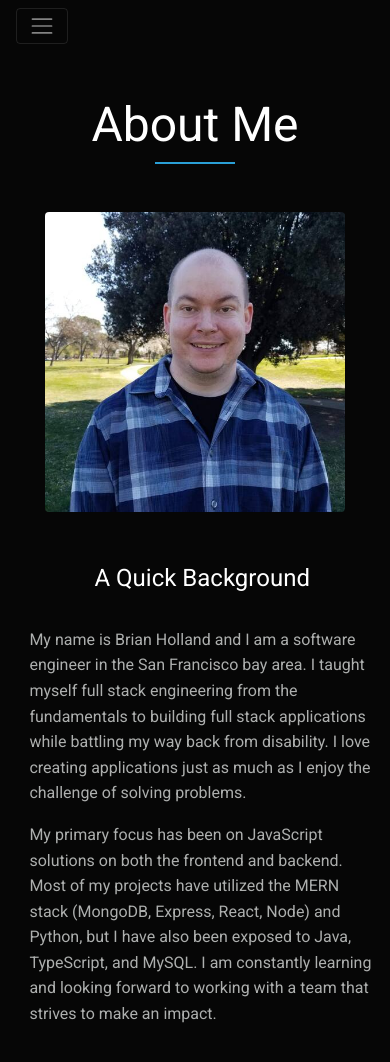
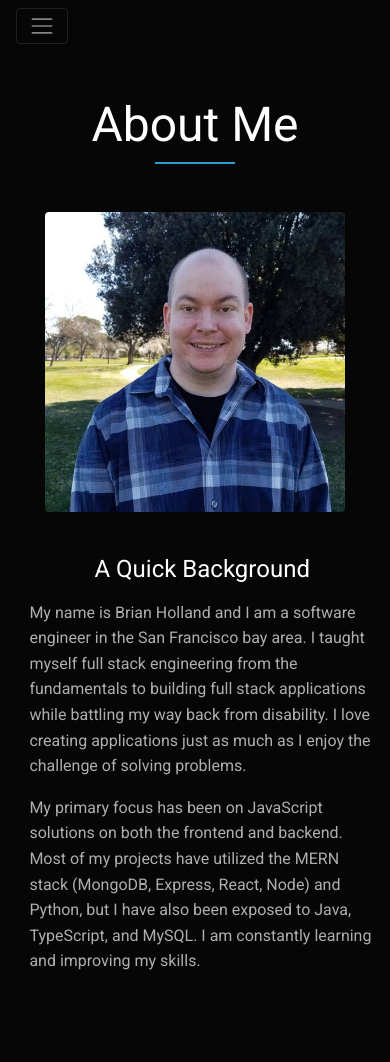
Before and after one commit to Brian-Holland/NextJS_Website, a Next.js app: page /about in a window 390 px wide. Shown: the top 1062 px of the page. Built offline with nearby package versions, Linux system fonts and the light colour scheme.

Commit message:
spacing changes on about page

```diff
--- a/pages/about.js
+++ b/pages/about.js
@@ -40,8 +40,8 @@ const AboutPage = () => {
 					<div className="about-info my-5">
 						<img className="bio-image rounded" src="profile-resized.jpg" alt="profile picture" />
 						<div className="bio">
-							<h2 className="text-center my-2 h5">A Quick Background</h2>
-							<br />
+							<h2 className="text-center h5 pb-2">A Quick Background</h2>
+
 							<p>
 								My name is Brian Holland and I am a software engineer in the San Francisco bay area. I
 								taught myself full stack engineering from the fundamentals to building full stack
@@ -52,7 +52,7 @@ const AboutPage = () => {
 								My primary focus has been on JavaScript solutions on both the frontend and backend. Most
 								of my projects have utilized the MERN stack (MongoDB, Express, React, Node) and Python,
 								but I have also been exposed to Java, TypeScript, and MySQL. I am constantly learning
-								and looking forward to working with a team that strives to make an impact.
+								and improving my skills.
 							</p>
 						</div>
 					</div>
--- a/styles/styles.css
+++ b/styles/styles.css
@@ -255,7 +255,7 @@ section.space {
 	}
 
 	#about-bio .bio {
-		margin-top: 1.2rem;
+		margin-top: 1.1rem;
 		border: none;
 	}
 }
```
